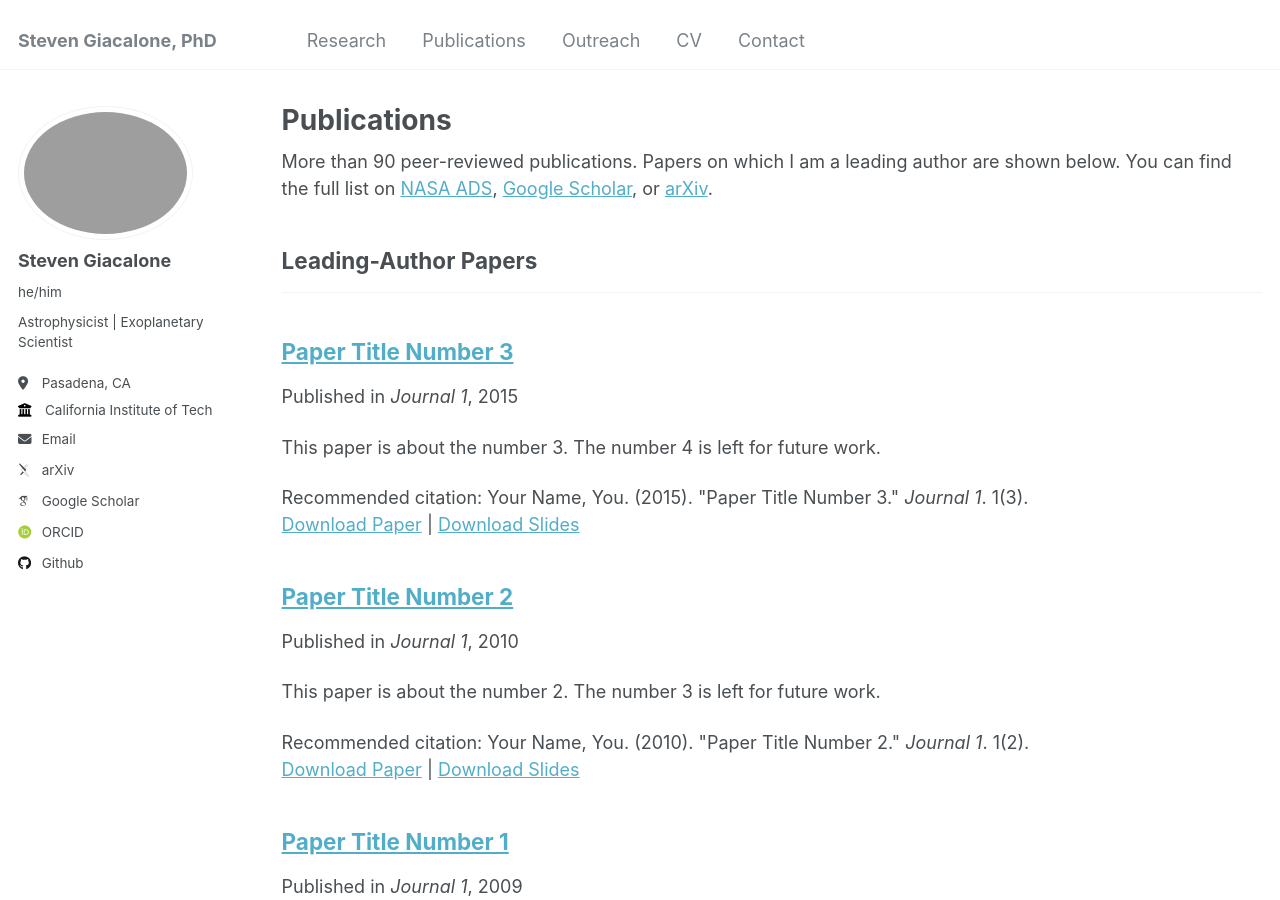
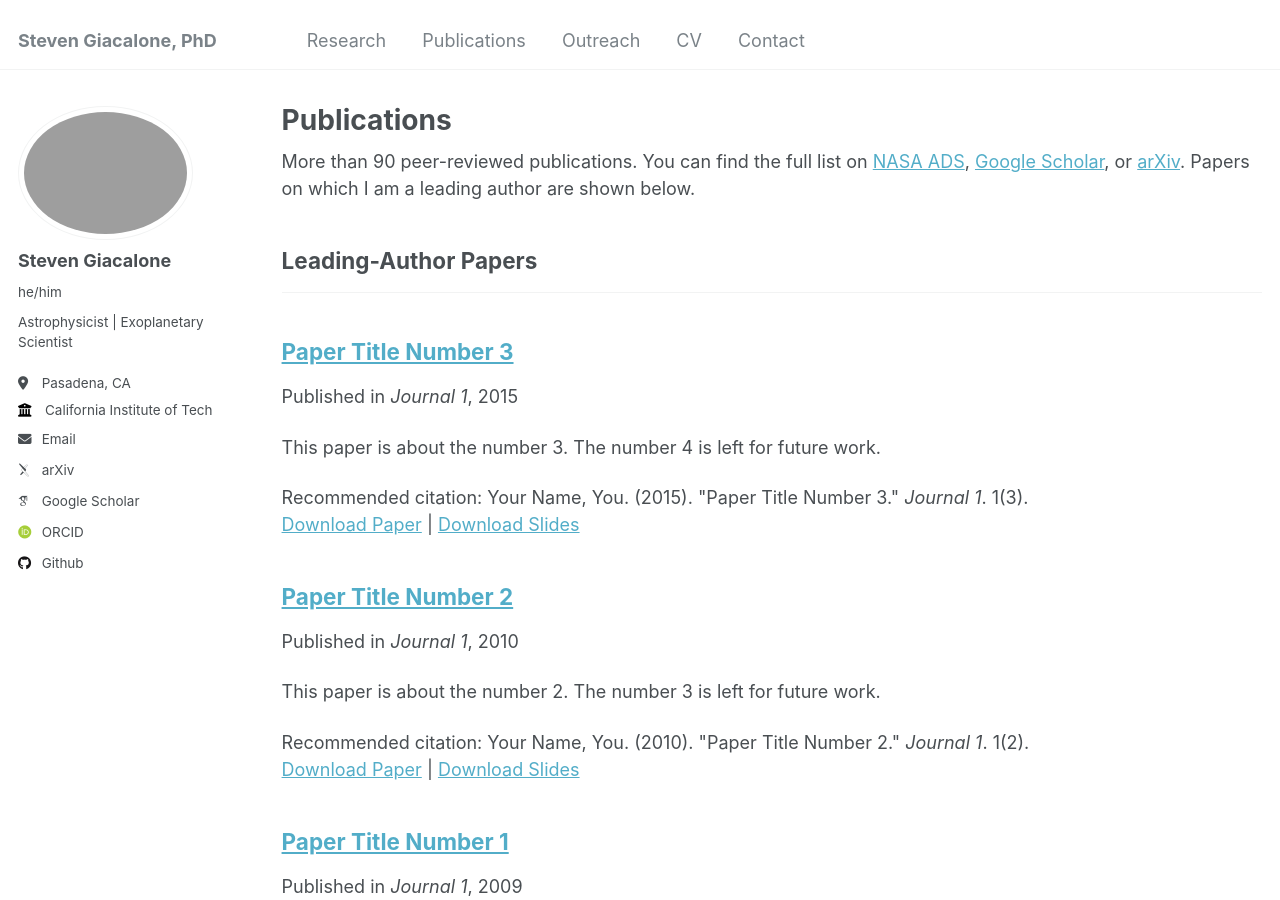
Before and after one commit to stevengiacalone/stevengiacalone.github.io, a Jekyll site: the page built from _pages/publications.html, in a window 1280 px wide and 900 px high. Built offline with Jekyll 4.4.1, drawn with Linux system fonts in a browser that asks for light colours; some web fonts are replaced.

Commit message:
Update publications.html

```diff
--- a/_pages/publications.html
+++ b/_pages/publications.html
@@ -6,7 +6,7 @@ author_profile: true
 ---
 
 {% if site.author.googlescholar %}
-  <div class="wordwrap">More than 90 peer-reviewed publications. Papers on which I am a leading author are shown below. You can find the full list on <a href="{{site.author.nasaads}}">NASA ADS</a>, <a href="{{site.author.googlescholar}}">Google Scholar</a>, or <a href="{{site.author.arxiv}}">arXiv</a>.</div>
+  <div class="wordwrap">More than 90 peer-reviewed publications. You can find the full list on <a href="{{site.author.nasaads}}">NASA ADS</a>, <a href="{{site.author.googlescholar}}">Google Scholar</a>, or <a href="{{site.author.arxiv}}">arXiv</a>. Papers on which I am a leading author are shown below.</div>
 {% endif %}
 
 {% include base_path %}
```
